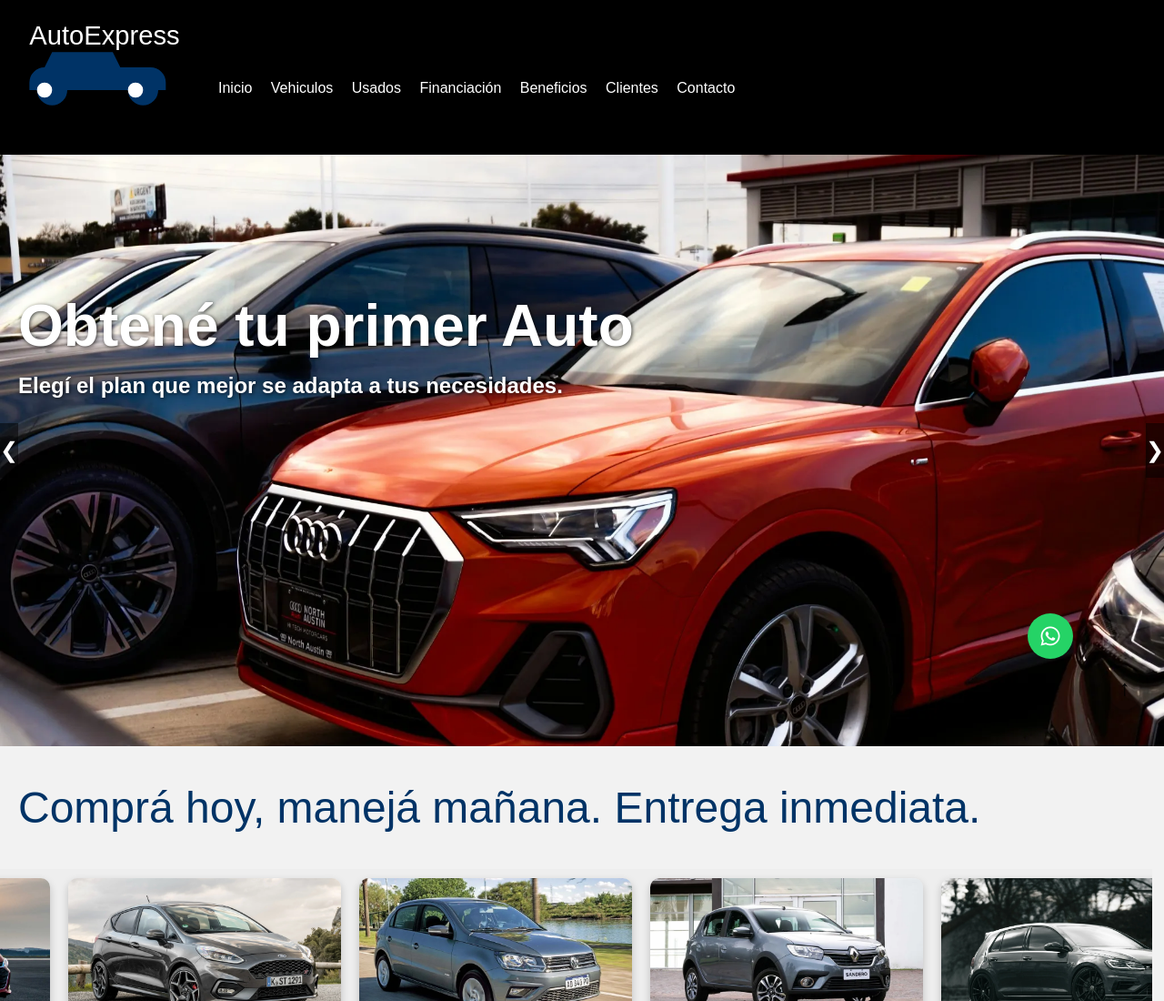
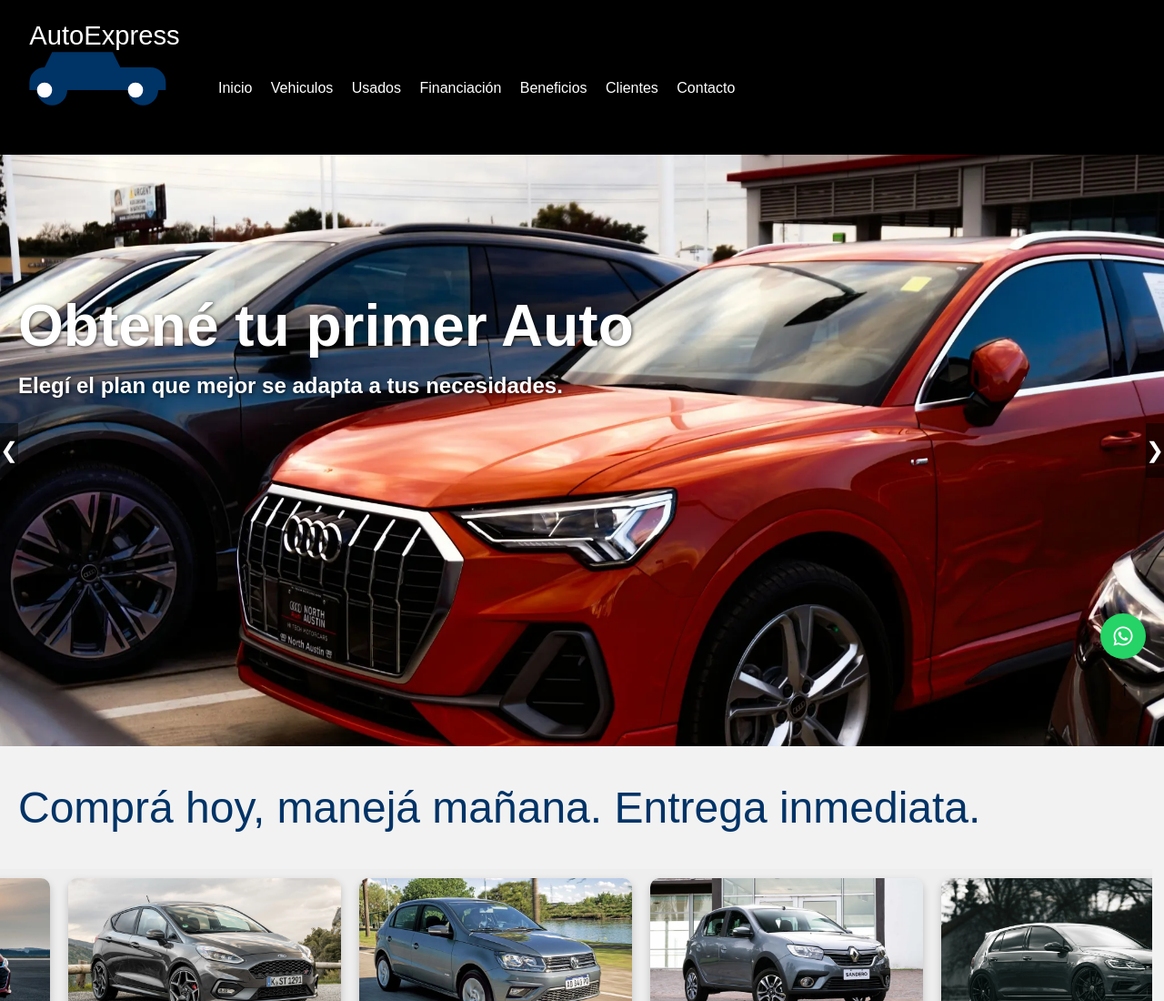
Before and after one commit to IanPallero03/Venta_de_autos, a plain HTML site: page index.html in a window 1280 px wide. Shown: the top 1100 px of the page at 91% size. Drawn offline with Linux system fonts and the light colour scheme.

Commit message:
Update styles.css

```diff
--- a/styles.css
+++ b/styles.css
@@ -431,6 +431,7 @@ h3{
   justify-content: center;
   transition: background-color 0.3s ease;
 }
+
 .flecha-arriba:hover {
   background-color: grey;
 }
@@ -438,7 +439,6 @@ h3{
 html {
   scroll-behavior: smooth;
 }
-
 
 /* seccion financiacion*/
 
@@ -557,7 +557,7 @@ html {
   text-decoration: none;
   transition: transform 0.2s ease, background-color 0.3s;
   margin-bottom: 3.5rem;
-  margin-right: 5rem;
+  margin-left: 5rem;
 }
 
 .botones-contacto .whatsapp {
```
